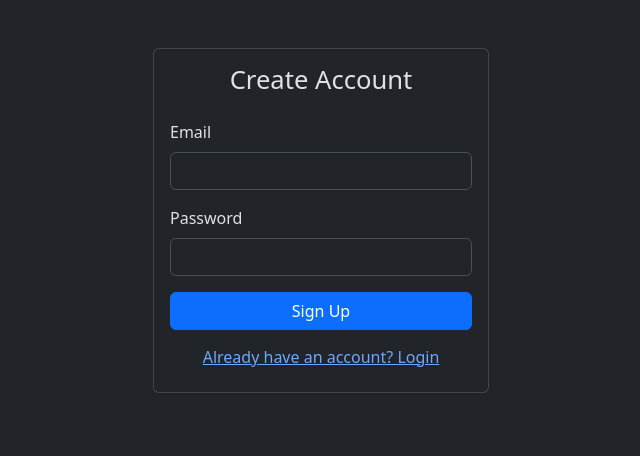
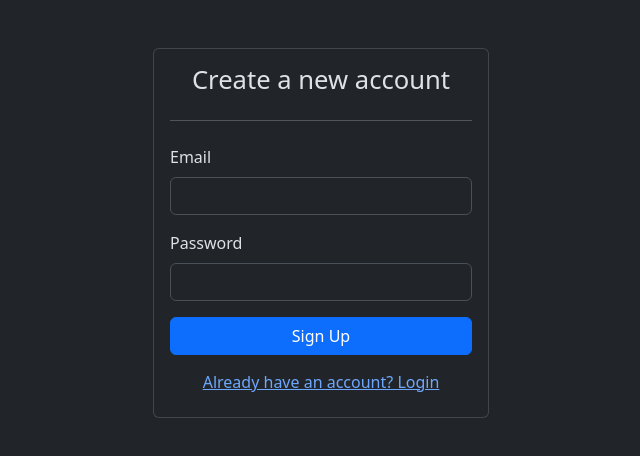
Before and after one commit to PreziosiRaffaele/FluentAI, an Electron app: page src/html/signup.html in a window 800 px wide. Shown: the whole page, without its empty margins (79-719 px from the left). Drawn offline with nearby package versions, Linux system fonts and the light colour scheme.

Commit message:
Include a thematic break on the Sign-Up Page

```diff
--- a/src/html/signup.html
+++ b/src/html/signup.html
@@ -12,7 +12,8 @@
             <div class="col-md-6">
                 <div class="card">
                     <div class="card-body">
-                        <h3 class="card-title text-center mb-4">Create Account</h3>
+                        <h3 class="card-title text-center mb-4">Create a new account</h3>
+                        <hr class="mb-4">
                         <form id="signupForm">
                             <div class="mb-3">
                                 <label for="email" class="form-label">Email</label>
```
